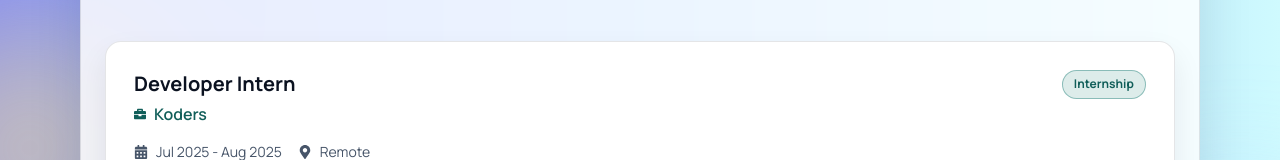
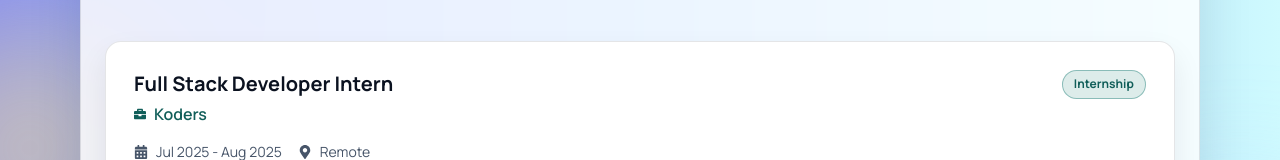
Before and after one commit to kchouhan145/react-porfolio, a React (Vite) app: page /experience in a window 1280 px wide. Shown: the part 174-334 px from the top of the page. Built offline with nearby package versions, Linux system fonts and the light colour scheme.

Commit message:
fixed internship details

```diff
--- a/src/Components/Experience.jsx
+++ b/src/Components/Experience.jsx
@@ -5,7 +5,7 @@ const Experience = () => {
   const experiences = [
     {
       id: 1,
-      title: "Developer Intern",
+      title: "Full Stack Developer Intern",
       company: "Koders",
       location: "Remote",
       duration: "Jul 2025 - Aug 2025",
```
